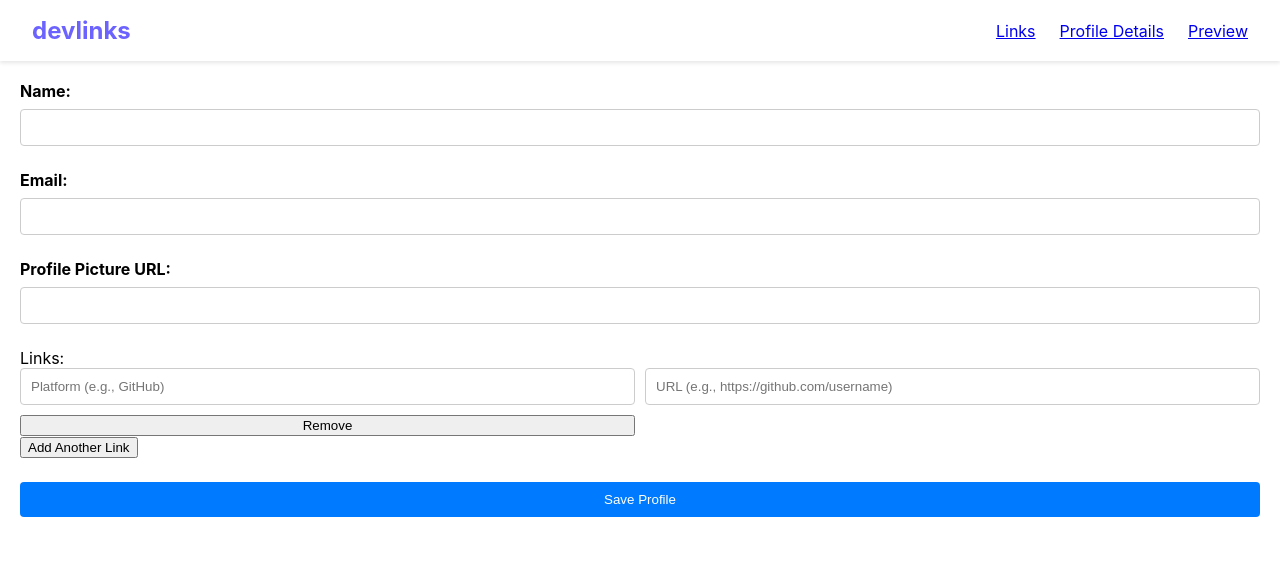
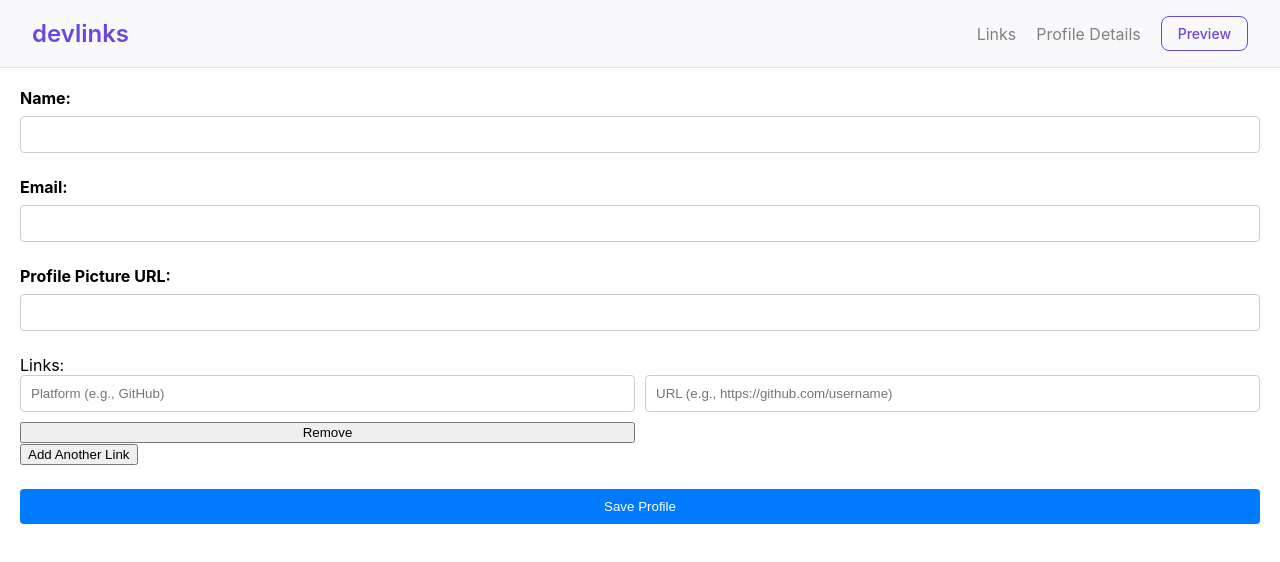
Before and after one commit to BHObserver/Link-sharing-app, a React (Create React App) app: page / in a window 1280 px wide. Shown: the top 562 px of the page. Built offline with nearby package versions, Linux system fonts and the light colour scheme.

Commit message:
Update Header.scss

```diff
--- a/src/components/header/Header.scss
+++ b/src/components/header/Header.scss
@@ -2,57 +2,45 @@
   display: flex;
   justify-content: space-between;
   align-items: center;
-    padding: 1rem 2rem;
-    background-color: #ffffff;
-    box-shadow: 0 2px 4px rgba(0, 0, 0, 0.1);
-
-    h1 {
-      font-size: 1.5rem;
-      margin: 0;
-    }
-
-    @media screen and (max-width: 480px) {
-      flex-direction: column;
-      text-align: center;
-
-      h1 {
-        font-size: 1.2rem;
-      }
-    }
+  padding: 16px 32px;
+  background-color: #f9f9fb;
+  border-bottom: 1px solid #e5e5e9;
 
   &__logo {
     font-size: 1.5rem;
-      font-weight: bold;
-      color: #6c63ff; /* Adjust the color to match the design */
+    font-weight: 600;
+    color: #6b47dc; /* Purple color for the logo */
   }
 
   &__nav {
     display: flex;
-      gap: 1.5rem;
+    align-items: center;
 
-      &__link {
+    .header__link {
+      font-size: 1rem;
+      color: #828282; /* Grey color for the links */
       text-decoration: none;
-        color: #333;
-        font-size: 1rem;
-        font-weight: 500;
-        transition: color 0.3s;
+      margin-right: 20px;
+      transition: color 0.2s ease-in-out;
 
       &:hover {
-          color: #6c63ff;
+        color: #6b47dc; /* Hover effect with purple color */
       }
     }
 
-      &__button {
-        background-color: #6c63ff;
-        color: #ffffff;
-        padding: 0.5rem 1rem;
-        border: none;
-        border-radius: 5px;
-        cursor: pointer;
-        transition: background-color 0.3s;
+    .header__button {
+      font-size: 0.875rem;
+      font-weight: 500;
+      color: #6b47dc; /* Purple text for the button */
+      background-color: transparent;
+      border: 1px solid #6b47dc; /* Border for the button */
+      border-radius: 8px;
+      padding: 8px 16px;
+      text-decoration: none;
+      transition: background-color 0.2s ease-in-out;
 
       &:hover {
-          background-color: #5a54d1;
+        background-color: #f0e9ff; /* Light purple background on hover */
       }
     }
   }
```
Lines whose indentation alone changed are shown as unchanged.
